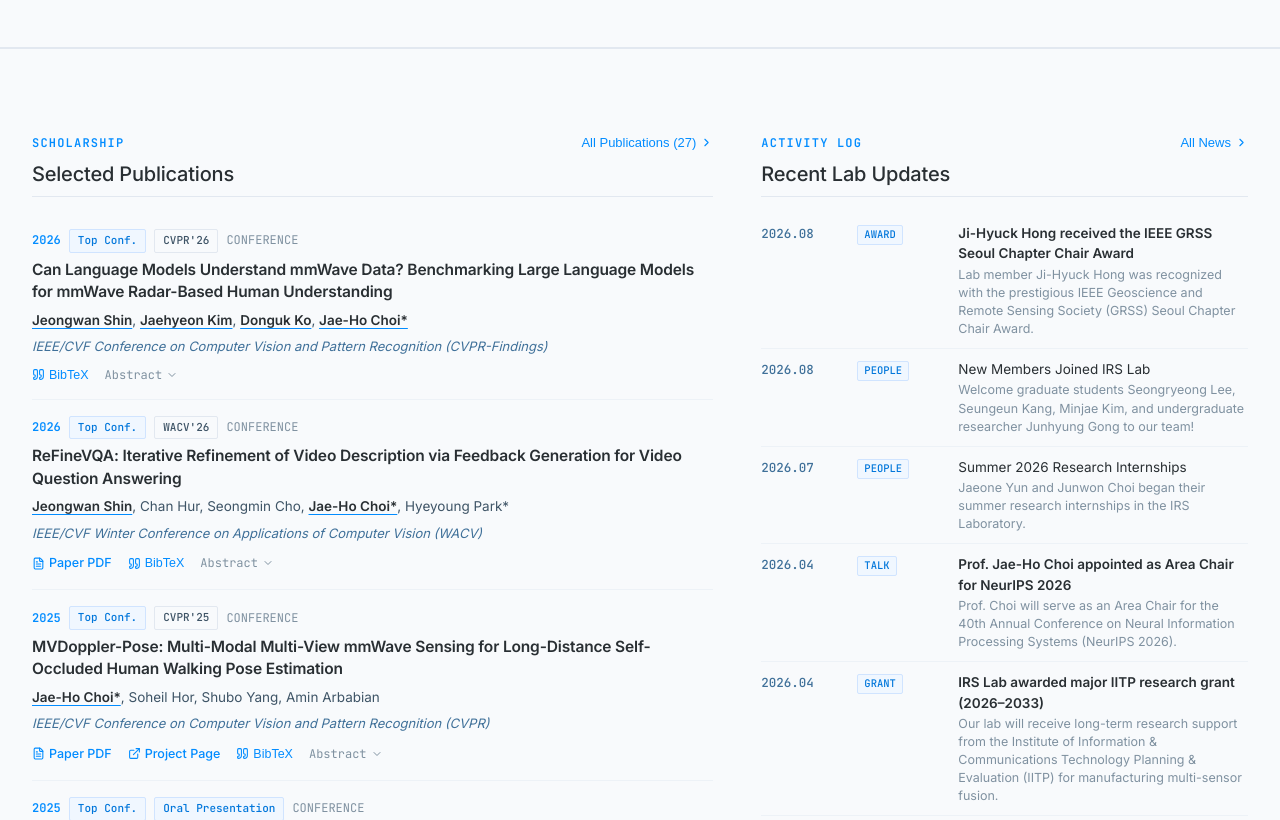
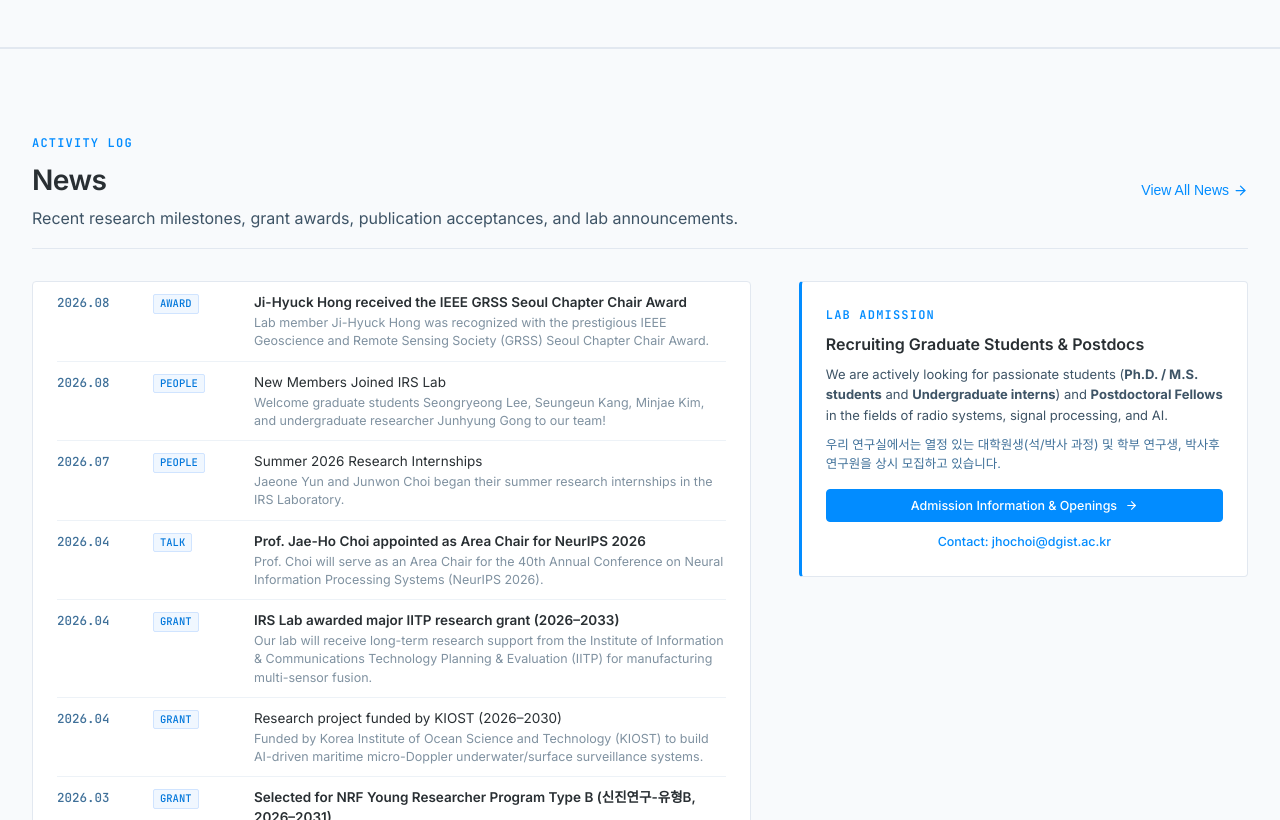
Before and after one commit to DGIST-IRSLab/DGIST-IRSLab.github.io, a React (Vite) app: page / in a window 1280 px wide. Shown: the part 1980-2800 px from the top of the page. Built offline with nearby package versions, Linux system fonts and the light colour scheme.

Commit message:
refactor: remove publications from homepage, rename updates to News, rename Overview to Home

```diff
--- a/src/components/layout/Footer.tsx
+++ b/src/components/layout/Footer.tsx
@@ -83,7 +83,7 @@ export const Footer: React.FC<FooterProps> = ({ onNavigate }) => {
               }}
             >
               {[
-                { label: 'Overview', id: 'home' },
+                { label: 'Home', id: 'home' },
                 { label: 'Research Themes', id: 'research' },
                 { label: 'Publications Index', id: 'publications' },
                 { label: 'Members & Alumni', id: 'people' },
--- a/src/components/layout/Header.tsx
+++ b/src/components/layout/Header.tsx
@@ -22,7 +22,7 @@ export const Header: React.FC<HeaderProps> = ({ currentPage, onNavigate, onOpenS
   }, []);
 
   const navItems = [
-    { id: 'home', label: 'Overview' },
+    { id: 'home', label: 'Home' },
     { id: 'research', label: 'Research' },
     { id: 'publications', label: 'Publications' },
     { id: 'people', label: 'People' },
--- a/src/pages/HomePage.tsx
+++ b/src/pages/HomePage.tsx
@@ -1,10 +1,8 @@
 import React from 'react';
-import { ArrowRight, ChevronRight } from 'lucide-react';
+import { ArrowRight } from 'lucide-react';
 import { labInfo } from '../data/labInfo';
 import { researchTopics } from '../data/research';
-import { publications } from '../data/publications';
 import { newsItems } from '../data/news';
-import { PublicationItem } from '../components/publications/PublicationItem';
 import { NewsListItem } from '../components/news/NewsListItem';
 import { SectionHeader } from '../components/common/SectionHeader';
 import { RadarArcVisual } from '../components/common/RadarArcVisual';
@@ -12,15 +10,12 @@ import type { Publication } from '../types';
 
 interface HomePageProps {
   onNavigate: (page: string, anchorId?: string) => void;
-  onOpenBibtex: (pub: Publication) => void;
+  onOpenBibtex?: (pub: Publication) => void;
 }
 
-export const HomePage: React.FC<HomePageProps> = ({ onNavigate, onOpenBibtex }) => {
-  // Selected publications for home display
-  const selectedPubs = publications.filter((p) => p.selected).slice(0, 5);
-
+export const HomePage: React.FC<HomePageProps> = ({ onNavigate }) => {
   // Latest news items
-  const recentNews = newsItems.slice(0, 7);
+  const recentNews = newsItems.slice(0, 9);
 
   return (
     <div className="homepage-root">
@@ -379,7 +374,7 @@ export const HomePage: React.FC<HomePageProps> = ({ onNavigate, onOpenBibtex })
       </section>
 
       {/* ====================================================================
-          4. SELECTED PUBLICATIONS & ACTIVITY LOG (Asymmetric Two-Column)
+          4. NEWS & ACTIVITY LOG
           ==================================================================== */}
       <section
         className="section"
@@ -389,134 +384,87 @@ export const HomePage: React.FC<HomePageProps> = ({ onNavigate, onOpenBibtex })
         }}
       >
         <div className="container">
+          <SectionHeader
+            eyebrow="ACTIVITY LOG"
+            title="News"
+            description="Recent research milestones, grant awards, publication acceptances, and lab announcements."
+            actionText="View All News"
+            onActionClick={() => onNavigate('news')}
+          />
+
           <div
             style={{
               display: 'grid',
-              gridTemplateColumns: '1.4fr 1fr',
+              gridTemplateColumns: '1.6fr 1fr',
               gap: 'var(--space-2xl)',
+              alignItems: 'start',
             }}
-            className="home-pub-news-grid"
+            className="home-news-layout"
           >
-            {/* Left: Selected Publications */}
-            <div>
+            {/* Left: News List */}
             <div
               style={{
-                  display: 'flex',
-                  alignItems: 'baseline',
-                  justifyContent: 'space-between',
-                  marginBottom: 'var(--space-md)',
-                  borderBottom: '1px solid var(--color-border)',
-                  paddingBottom: 'var(--space-xs)',
+                backgroundColor: 'var(--color-surface)',
+                border: '1px solid var(--color-border)',
+                borderRadius: 'var(--radius-sm)',
+                padding: '0 var(--space-lg)',
               }}
             >
-                <div>
-                  <span className="eyebrow">SCHOLARSHIP</span>
-                  <h2 className="h3-title" style={{ fontSize: '20px' }}>
-                    Selected Publications
-                  </h2>
-                </div>
-                <button
-                  type="button"
-                  onClick={() => onNavigate('publications')}
-                  className="link-subtle"
-                  style={{
-                    background: 'none',
-                    border: 'none',
-                    cursor: 'pointer',
-                    fontSize: '13px',
-                  }}
-                >
-                  <span>All Publications ({publications.length})</span>
-                  <ChevronRight size={13} />
-                </button>
-              </div>
-
-              <div>
-                {selectedPubs.map((pub) => (
-                  <PublicationItem
-                    key={pub.id}
-                    publication={pub}
-                    onOpenBibtex={onOpenBibtex}
-                  />
-                ))}
-              </div>
-            </div>
-
-            {/* Right: Latest Activity News Log */}
-            <div>
-              <div
-                style={{
-                  display: 'flex',
-                  alignItems: 'baseline',
-                  justifyContent: 'space-between',
-                  marginBottom: 'var(--space-md)',
-                  borderBottom: '1px solid var(--color-border)',
-                  paddingBottom: 'var(--space-xs)',
-                }}
-              >
-                <div>
-                  <span className="eyebrow">ACTIVITY LOG</span>
-                  <h2 className="h3-title" style={{ fontSize: '20px' }}>
-                    Recent Lab Updates
-                  </h2>
-                </div>
-                <button
-                  type="button"
-                  onClick={() => onNavigate('news')}
-                  className="link-subtle"
-                  style={{
-                    background: 'none',
-                    border: 'none',
-                    cursor: 'pointer',
-                    fontSize: '13px',
-                  }}
-                >
-                  <span>All News</span>
-                  <ChevronRight size={13} />
-                </button>
-              </div>
-
-              <div style={{ display: 'flex', flexDirection: 'column' }}>
               {recentNews.map((item) => (
                 <NewsListItem key={item.id} item={item} />
               ))}
             </div>
 
-              {/* Callout box for Admission */}
+            {/* Right: Lab Notice & Recruitment */}
+            <div style={{ display: 'flex', flexDirection: 'column', gap: 'var(--space-md)' }}>
               <div
                 style={{
-                  marginTop: 'var(--space-lg)',
-                  padding: 'var(--space-md)',
+                  padding: 'var(--space-lg)',
                   borderRadius: 'var(--radius-sm)',
                   backgroundColor: 'var(--color-surface)',
                   border: '1px solid var(--color-border)',
                   borderLeft: '3px solid var(--color-accent)',
                   display: 'flex',
                   flexDirection: 'column',
-                  gap: '6px',
+                  gap: 'var(--space-xs)',
                 }}
               >
-                <div style={{ fontWeight: 600, fontSize: '13.5px', color: 'var(--color-text-primary)' }}>
-                  Looking for Ph.D. / M.S. Students & Postdocs
+                <span className="eyebrow" style={{ color: 'var(--color-accent)', marginBottom: 0 }}>
+                  LAB ADMISSION
+                </span>
+                <h3
+                  style={{
+                    fontSize: '16px',
+                    fontWeight: 600,
+                    color: 'var(--color-text-primary)',
+                    lineHeight: 1.4,
+                  }}
+                >
+                  Recruiting Graduate Students & Postdocs
+                </h3>
+                <p style={{ fontSize: '13px', color: 'var(--color-text-secondary)', lineHeight: 1.6 }}>
+                  We are actively looking for passionate students (<b>Ph.D. / M.S. students</b> and <b>Undergraduate interns</b>) and <b>Postdoctoral Fellows</b> in the fields of radio systems, signal processing, and AI.
+                </p>
+                <div style={{ fontSize: '12.5px', color: 'var(--color-text-muted)', lineHeight: 1.5, marginTop: '2px' }}>
+                  우리 연구실에서는 열정 있는 대학원생(석/박사 과정) 및 학부 연구생, 박사후 연구원을 상시 모집하고 있습니다.
                 </div>
-                <p style={{ fontSize: '12.5px', color: 'var(--color-text-secondary)', lineHeight: 1.5 }}>
-                  We are actively recruiting passionate researchers in radar systems, signal processing, and physical AI.
-                </p>
-                <div style={{ marginTop: '2px' }}>
+                <div style={{ marginTop: 'var(--space-xs)', display: 'flex', flexDirection: 'column', gap: '6px' }}>
                   <button
                     type="button"
                     onClick={() => onNavigate('join')}
+                    className="btn-academic btn-academic-primary"
+                    style={{ fontSize: '12.5px', justifyContent: 'center' }}
+                  >
+                    <span>Admission Information & Openings</span>
+                    <ArrowRight size={13} />
+                  </button>
+                  <a
+                    href="mailto:jhochoi@dgist.ac.kr"
                     className="link-subtle"
-                    style={{
-                      background: 'none',
-                      border: 'none',
-                      cursor: 'pointer',
-                      fontSize: '12px',
-                    }}
+                    style={{ fontSize: '12.5px', justifyContent: 'center', marginTop: '4px' }}
                   >
-                    <span>Admission & Application Details</span>
-                    <ArrowRight size={12} className="icon-arrow" />
-                  </button>
+                    <span>Contact: jhochoi@dgist.ac.kr</span>
+                  </a>
                 </div>
               </div>
             </div>
@@ -524,10 +472,10 @@ export const HomePage: React.FC<HomePageProps> = ({ onNavigate, onOpenBibtex })
         </div>
 
         <style>{`
-          @media (max-width: 960px) {
-            .home-pub-news-grid {
+          @media (max-width: 900px) {
+            .home-news-layout {
               grid-template-columns: 1fr !important;
-              gap: var(--space-xl) !important;
+              gap: var(--space-lg) !important;
             }
           }
         `}</style>
```
Lines whose indentation alone changed are shown as unchanged.
